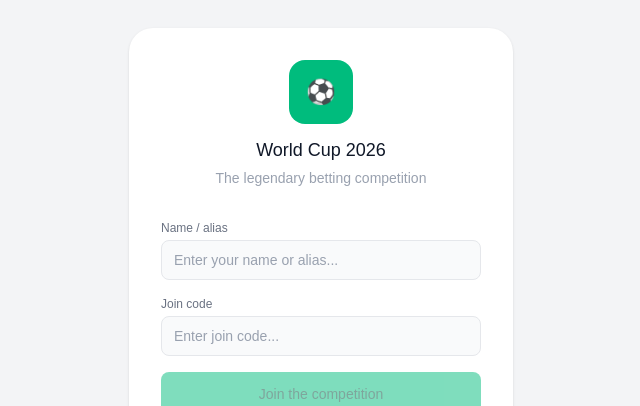
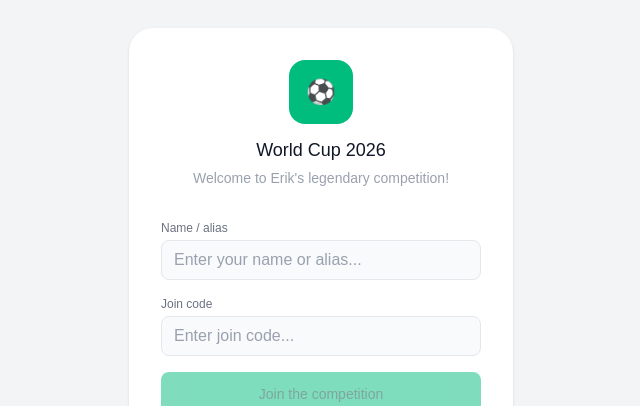
Before and after one commit to brastad42/wc26-bets, a Next.js app: page /join in a window 1280 px wide. Shown: the part 135-541 px from the top of the page, without its empty margins (319-959 px from the left). Built offline with nearby package versions, Linux system fonts and the light colour scheme; no server answers.

Commit message:
Set font in all input fields to 16px text-base

```diff
--- a/app/(main)/chat/page.js
+++ b/app/(main)/chat/page.js
@@ -176,7 +176,7 @@ useEffect(() => {
           onChange={(e) => setInput(e.target.value)}
           onKeyDown={handleKeyDown}
           placeholder="Type a message..."
-          className="flex-1 h-9 border border-gray-200 rounded-full px-4 text-sm bg-gray-50 focus:outline-none focus:border-emerald-500 text-gray-900 placeholder-gray-400"
+          className="flex-1 h-9 border border-gray-200 rounded-full px-4 text-base bg-gray-50 focus:outline-none focus:border-emerald-500 text-gray-900 placeholder-gray-400"
         />
         <button
           onClick={handleSend}
--- a/app/(main)/matches/components/MatchCard.js
+++ b/app/(main)/matches/components/MatchCard.js
@@ -69,7 +69,7 @@ export default function MatchCard({ match, status, userId, bets, users, formatTi
               max="99"
               value={homeInput}
               onChange={(e) => setHomeInput(e.target.value)}
-              className="w-8 h-8 border border-gray-200 rounded-lg text-center text-sm font-medium bg-gray-50 focus:outline-none focus:border-emerald-500 text-gray-900"
+              className="w-8 h-8 border border-gray-200 rounded-lg text-center text-base font-medium bg-gray-50 focus:outline-none focus:border-emerald-500 text-gray-900"
             />
             <span className="text-xs text-gray-300">–</span>
             <input
@@ -78,7 +78,7 @@ export default function MatchCard({ match, status, userId, bets, users, formatTi
               max="99"
               value={awayInput}
               onChange={(e) => setAwayInput(e.target.value)}
-              className="w-8 h-8 border border-gray-200 rounded-lg text-center text-sm font-medium bg-gray-50 focus:outline-none focus:border-emerald-500 text-gray-900"
+              className="w-8 h-8 border border-gray-200 rounded-lg text-center text-base font-medium bg-gray-50 focus:outline-none focus:border-emerald-500 text-gray-900"
             />
           </div>
         ) : (
@@ -138,7 +138,7 @@ export default function MatchCard({ match, status, userId, bets, users, formatTi
           onClick={() => setShowAllBets(prev => !prev)}
           className="w-full h-7 mt-2 border border-gray-200 rounded-lg text-xs text-gray-400 bg-transparent"
         >
-          {showAllBets ? 'Hide bets ▴' : 'View all bets ▾'}
+          {showAllBets ? 'Hide bets ▴' : 'View all players bets ▾'}
         </button>
       )}
 
--- a/app/join/page.js
+++ b/app/join/page.js
@@ -61,7 +61,7 @@ export default function JoinPage() {
             <span className="text-white text-2xl">⚽</span>
           </div>
           <h1 className="text-lg font-medium text-gray-900">World Cup 2026</h1>
-          <p className="text-sm text-gray-400 mt-1">The legendary betting competition</p>
+          <p className="text-sm text-gray-400 mt-1">Welcome to Erik's legendary competition!</p>
         </div>
 
         <div className="mb-4">
@@ -71,7 +71,7 @@ export default function JoinPage() {
             value={alias}
             onChange={(e) => setAlias(e.target.value)}
             placeholder="Enter your name or alias..."
-            className="w-full h-10 border border-gray-200 rounded-lg px-3 text-sm bg-gray-50 focus:outline-none focus:border-emerald-500 text-gray-900 placeholder-gray-400"
+            className="w-full h-10 border border-gray-200 rounded-lg px-3 text-base bg-gray-50 focus:outline-none focus:border-emerald-500 text-gray-900 placeholder-gray-400"
           />
         </div>
 
@@ -82,7 +82,7 @@ export default function JoinPage() {
             value={joinCode}
             onChange={(e) => setJoinCode(e.target.value)}
             placeholder="Enter join code..."
-            className="w-full h-10 border border-gray-200 rounded-lg px-3 text-sm bg-gray-50 focus:outline-none focus:border-emerald-500 text-gray-900 placeholder-gray-400"
+            className="w-full h-10 border border-gray-200 rounded-lg px-3 text-base bg-gray-50 focus:outline-none focus:border-emerald-500 text-gray-900 placeholder-gray-400"
           />
         </div>
 
```
